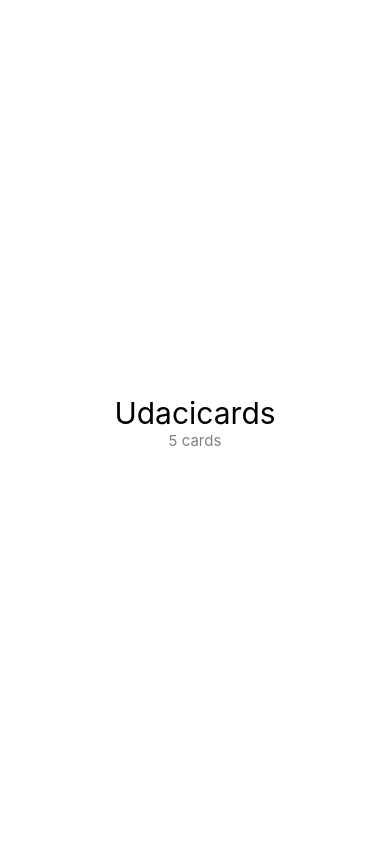
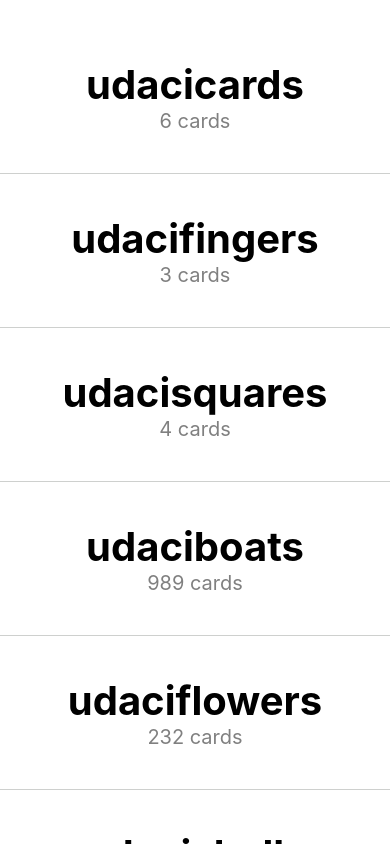
Before and after one commit to mucowintore/udacity-reactnd-udacicards, a React Native app: screen / in a window 390 px wide. Built offline with nearby package versions, Linux system fonts and the light colour scheme.

Commit message:
Implement a static version of DeckList

```diff
--- a/App.js
+++ b/App.js
@@ -4,14 +4,26 @@ import {
   Text,
   View,
   StatusBar,
+  Dimensions,
 } from 'react-native'
-import DeckListItem from './src/components/DeckListItem'
+import DeckList from './src/components/DeckList'
+
+const dummyDecksData = [
+  { key:'udacicards', deckTitle: 'udacicards', deckCardCount: 6 },
+  { key:'udacifingers', deckTitle: 'udacifingers', deckCardCount: 3 },
+  { key: 'udacisquares', deckTitle: 'udacisquares', deckCardCount: 4 },
+  { key: 'udaciboats', deckTitle: 'udaciboats', deckCardCount: 989 },
+  { key: 'udaciflowers', deckTitle: 'udaciflowers', deckCardCount: 232 },
+  { key: 'udacishells', deckTitle: 'udacishells', deckCardCount: 33 },
+  { key: 'udacicars', deckTitle: 'udacicars', deckCardCount: 44 },
+]
 
 export default class App extends React.Component {
   render () {
     return (
       <View style={styles.container}>
-        <DeckListItem deckTitle='Udacicards' deckCardCount={5} />
+        <View style={{ height: 20 }} />
+        <DeckList decksData={dummyDecksData} />
       </View>
     )
   }
--- a/package.json
+++ b/package.json
@@ -27,6 +27,8 @@
     "prop-types": "^15.6.1",
     "react": "16.2.0",
     "react-native": "0.52.0",
+    "react-native-elements": "^0.19.0",
+    "react-native-vector-icons": "^4.5.0",
     "standard": "^11.0.1"
   }
 }
--- /dev/null
+++ b/src/components/DeckList.js
@@ -0,0 +1,43 @@
+import React from 'react'
+import { View, Text, FlatList, StyleSheet, Dimensions } from 'react-native'
+import PropTypes from 'prop-types'
+import DeckListItem from './DeckListItem'
+
+class DeckList extends React.Component {
+  static propTypes = {
+    decksData: PropTypes.array.isRequired
+  }
+
+  renderSeparator = () => (
+    <View style={styles.separator} />
+  )
+  render() {
+    const { decksData } = this.props
+    return (
+      <View style={styles.container}>
+        <FlatList
+          style={{flex: 1}}
+          data={decksData}
+          renderItem={({ item }) => <DeckListItem deckTitle={item.deckTitle} deckCardCount={item.deckCardCount} />}
+          ItemSeparatorComponent={this.renderSeparator}
+        />
+      </View>
+    )
+  }
+}
+
+const styles = StyleSheet.create({
+  container: {
+    flex: 1,
+    justifyContent: 'center',
+    alignItems: 'stretch',
+  },
+  separator: {
+    height: 1,
+    width: Dimensions.get('window').width,
+    backgroundColor: "#CED0CE",
+
+  }
+})
+
+export default DeckList
--- a/src/components/DeckListItem.js
+++ b/src/components/DeckListItem.js
@@ -1,12 +1,12 @@
 import React from 'react'
-import { View, Text } from 'react-native'
+import { View, Text, StyleSheet } from 'react-native'
 import PropTypes from 'prop-types'
 
 const DeckListItem = ({ deckTitle, deckCardCount }) => (
-  <View style={{flex: 1, justifyContent: 'center', alignContent: 'center' }}>
-      <Text style={{fontSize: 30}}>{deckTitle}</Text>
-      <Text style={{fontSize: 15, textAlign: 'center', color: 'gray'}}>{deckCardCount} cards</Text>
-    </View>
+  <View style={styles.deck}>
+    <Text style={styles.deckTitle}>{deckTitle}</Text>
+    <Text style={styles.deckCardCount}>{deckCardCount} cards</Text>
+  </View>
 )
 
 DeckListItem.propTypes = {
@@ -14,4 +14,23 @@ DeckListItem.propTypes = {
   deckCardCount: PropTypes.number.isRequired,
 }
 
+const styles = StyleSheet.create({
+  deck : {
+    flex: 1,
+    justifyContent: 'center',
+    alignItems: 'center',
+    paddingTop: 40,
+    paddingBottom: 40,
+  },
+  deckTitle: {
+    fontSize: 40,
+    fontWeight: 'bold',
+  },
+  deckCardCount: {
+    fontSize: 20,
+    textAlign: 'center',
+    color: 'gray'
+  }
+})
+
 export default DeckListItem
```
Also changed, not shown: 1 other file (tests, documents, lock files or other folders).
